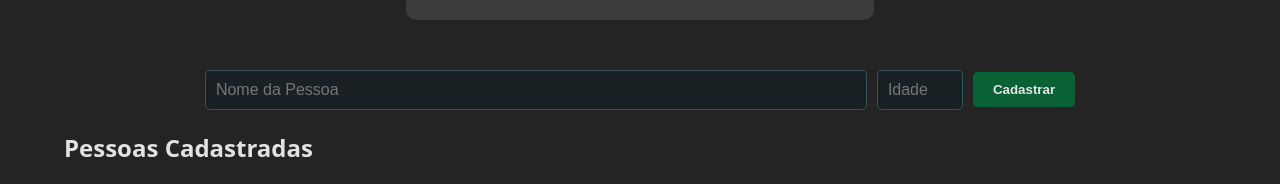
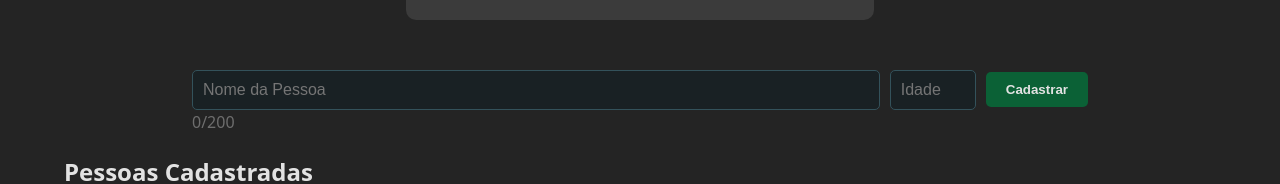
Before and after one commit to wesleysotnas64/controle-gastos-web, a React (Vite) app: page /pessoas in a window 1280 px wide. Shown: the part 155-339 px from the top of the page. Built offline with nearby package versions, Linux system fonts and the light colour scheme; no server answers.

Commit message:
fix: correction input max length from categories, person and transactions;

```diff
--- a/src/pages/CategoryManagerPage/CategoryManagerPage.css
+++ b/src/pages/CategoryManagerPage/CategoryManagerPage.css
@@ -6,6 +6,12 @@
 
 .category-container .category-registration-area {
     display: flex;
+    flex-direction: column;
+    width: 70%;
+}
+
+.category-container .category-inputs-btns {
+    display: flex;
     gap: 10px;
     align-items: center;
     justify-content: center;
@@ -13,7 +19,6 @@
 }
 
 .category-container .category-registration-area .category-input-description {
-    width: 50%;
     background-color: rgb(25, 33, 36);
     border: 1px solid rgb(51, 82, 91);
     color: white;
@@ -21,6 +26,7 @@
     border-radius: 5px;
     outline: none;
     font-size: 1rem;
+    flex-grow: 1;
 }
 
 .category-select-purpose {
--- a/src/pages/CategoryManagerPage/CategoryManagerPage.tsx
+++ b/src/pages/CategoryManagerPage/CategoryManagerPage.tsx
@@ -38,10 +38,12 @@ function CategoryManagerPage() {
         <>
         <div className="category-container">
             <div className="category-registration-area">
+                <div className="category-inputs-btns">
                     <input
                         className="category-input-description"
                         type="text"
                         placeholder="Descrição (ex: Lazer, Salário...)"
+                        maxLength={400}
                         value={description}
                         onChange={(e) => setDescription(e.target.value)}
                     />
@@ -63,6 +65,10 @@ function CategoryManagerPage() {
                         Cadastrar
                     </button>
                 </div>
+                <span className={`char-counter ${description.length === 400 ? "limit-reached" : ""}`}>
+                    {description.length}/400
+                </span>
+            </div>
 
             <ListCategory />
         </div>
--- a/src/pages/PeopleManagerPage/PeopleManagerPage.css
+++ b/src/pages/PeopleManagerPage/PeopleManagerPage.css
@@ -6,13 +6,19 @@
 
 .people-container .people-registration-area {
     display: flex;
+    flex-direction: column;
+    width: 70%;
+}
+
+.people-container .people-inputs-btns {
+    display: flex;
     gap: 10px;
     align-items: center;
     justify-content: center;
     width: 100%;
 }
 
-.people-container .people-registration-area input {
+.people-container .people-registration-area .people-inputs-btns input {
     background-color: rgb(25, 33, 36);
     border: 1px solid rgb(51, 82, 91);
     color: white;
@@ -22,8 +28,8 @@
     font-size: 1rem;
 }
 
-.people-container .people-registration-area .people-input-name {
-    width: 50%;
+.people-inputs-btns .people-input-name {
+    flex-grow: 1;
 }
 
 .people-container .people-registration-area .btn {
@@ -54,3 +60,10 @@
 .people-container .people-registration-area .btn-cancel:hover {
     background-color: #6e6e6e;
 }
+
+.char-counter {
+    color: #6e6e6e;
+}
+.limit-reached {
+    color: #a10d0d;
+}
--- a/src/pages/PeopleManagerPage/PeopleManagerPage.tsx
+++ b/src/pages/PeopleManagerPage/PeopleManagerPage.tsx
@@ -65,9 +65,11 @@ function PeopleManagerPage () {
         <>
             <div className="people-container">
                 <div className="people-registration-area">
+                    <div className="people-inputs-btns">
                         <input className="people-input-name"
                             type="text"
                             placeholder="Nome da Pessoa"
+                            maxLength={200}
                             value={name}
                             onChange={(e) => setName(e.target.value)}
                         />
@@ -100,6 +102,11 @@ function PeopleManagerPage () {
                         }
                     </div>
 
+                    <span className={`char-counter ${name.length === 200 ? "limit-reached" : ""}`}>
+                        {name.length}/200
+                    </span>
+                </div>
+
                 <ListPeople onEditClick={startEdit} />
             </div>
         </>
--- a/src/pages/TransactionManagerPage/TransactionManagerPage.css
+++ b/src/pages/TransactionManagerPage/TransactionManagerPage.css
@@ -10,7 +10,7 @@
     gap: 10px;
     align-items: center;
     justify-content: center;
-    width: 100%;
+    width: 70%;
 }
 
 .transaction-container .transaction-registration-area input,
@@ -25,6 +25,11 @@
     transition: 0.3s;
 }
 
+.transaction-input-area .transaction-inputs-numerics {
+    display: flex;
+    gap: 10px;
+}
+
 .transaction-select-area select {
     cursor: pointer;
 }
@@ -32,9 +37,11 @@
 .transaction-select-area,
 .transaction-input-area {
     display: flex;
-    width: 65%;
-    justify-content: space-between;
-    flex-grow: 1;
+    width: 100%;
+}
+
+.transaction-input-area {
+    flex-direction: column;
 }
 
 .transaction-input-description{
@@ -44,7 +51,6 @@
 .transaction-input-value {
     width: 20%;
     text-align: right;
-    margin-left: 20px;
 }
 
 .transaction-select-area {
--- a/src/pages/TransactionManagerPage/TransactionManagerPage.tsx
+++ b/src/pages/TransactionManagerPage/TransactionManagerPage.tsx
@@ -8,18 +8,17 @@ import { API_ROUTES } from "../../services/apiRoutes";
 import type { TransactionCreateDTO } from "../../types/Transaction";
 
 function TransactionManagerPage(){
-    // Estados do Formulário
+
     const [description, setDescription] = useState("");
     const [value, setValue] = useState<number>(0);
     const [type, setType] = useState<CategoryPurposeType>(CategoryPurpose.Income);
     const [personId, setPersonId] = useState("");
     const [categoryId, setCategoryId] = useState("");
 
-    // Estados para carregar os Selects
+
     const [people, setPeople] = useState<Person[]>([]);
     const [categories, setCategories] = useState<Category[]>([]);
 
-    // Carregar dados iniciais
     useEffect(() => {
         const loadInitialData = async () => {
             try {
@@ -103,10 +102,12 @@ function TransactionManagerPage(){
         <div className="transaction-container">
             <div className="transaction-registration-area">
                 <div className="transaction-input-area">
+                    <div className="transaction-inputs-numerics">
                         <input
                             className="transaction-input-description"
                             type="text"
                             placeholder="Descrição"
+                            maxLength={400}
                             value={description} onChange={(e) => setDescription(e.target.value)}
                         />
 
@@ -117,6 +118,10 @@ function TransactionManagerPage(){
                             value={formatCurrency(value)}
                             onChange={handleMoneyInput}
                         />
+                    </div>
+                    <span className={`char-counter ${description.length === 400 ? "limit-reached" : ""}`}>
+                        {description.length}/400
+                    </span>
                 </div>
                 <div className="transaction-select-area">
                     {/* Select de Tipo (Income/Expense) */}
```
Lines whose indentation alone changed are shown as unchanged.
